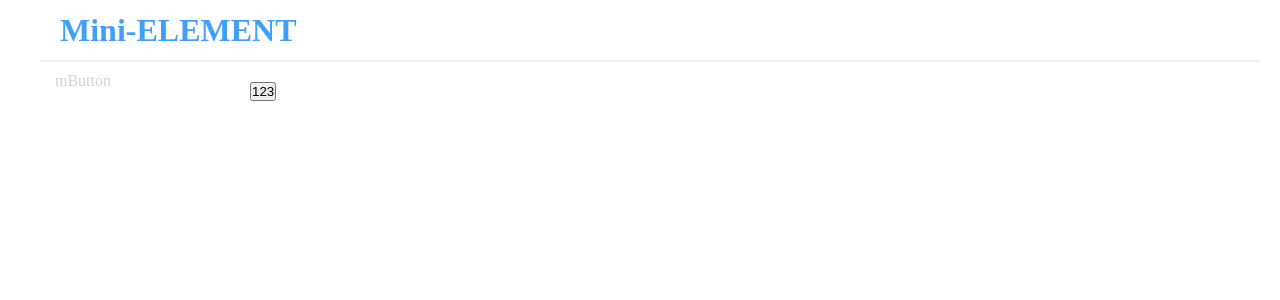
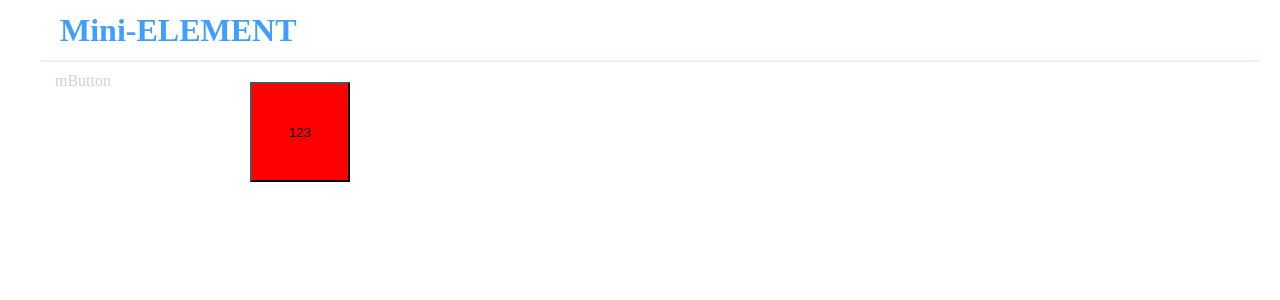
Before and after one commit to windowdotonload/mini-element, a Vue app: page /#/button in a window 1280 px wide. Shown: the top 300 px of the page. Built offline with nearby package versions, Linux system fonts and the light colour scheme.

Commit message:
feat(button scss): button scss

```diff
--- a/packages/Button/index.vue
+++ b/packages/Button/index.vue
@@ -9,7 +9,7 @@
  * @Author: windowdotonload
 -->
 <template>
-  <button class="m-buttom">123</button>
+  <button class="m-button">123</button>
 </template>
 
 <script>
--- a/packages/theme-chalk/src/button.scss
+++ b/packages/theme-chalk/src/button.scss
@@ -1,4 +1,7 @@
-.m-button{
-    width: 100px;
-    height: 50px;
+@import "./mixins/mixins.scss";
+@include b(button) {
+  display: inline-block;
+  width: 100px;
+  height: 100px;
+  background-color: red;
 }
--- /dev/null
+++ b/packages/theme-chalk/src/mixins/mixins.scss
@@ -0,0 +1,9 @@
+// use BEM
+
+@import "./config.scss";
+@mixin b($block) {
+  $B: $namespace + "-" + $block;
+  .#{$B} {
+    @content;
+  }
+}
```
